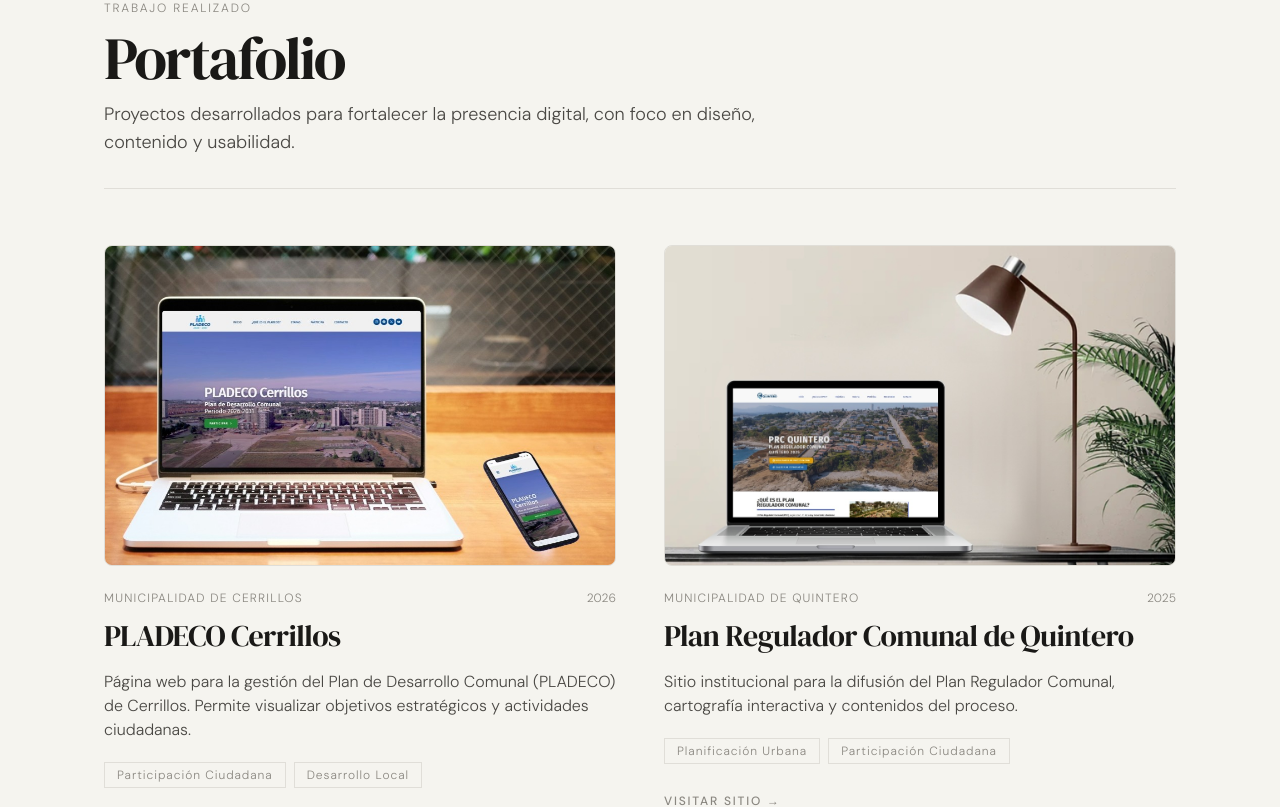
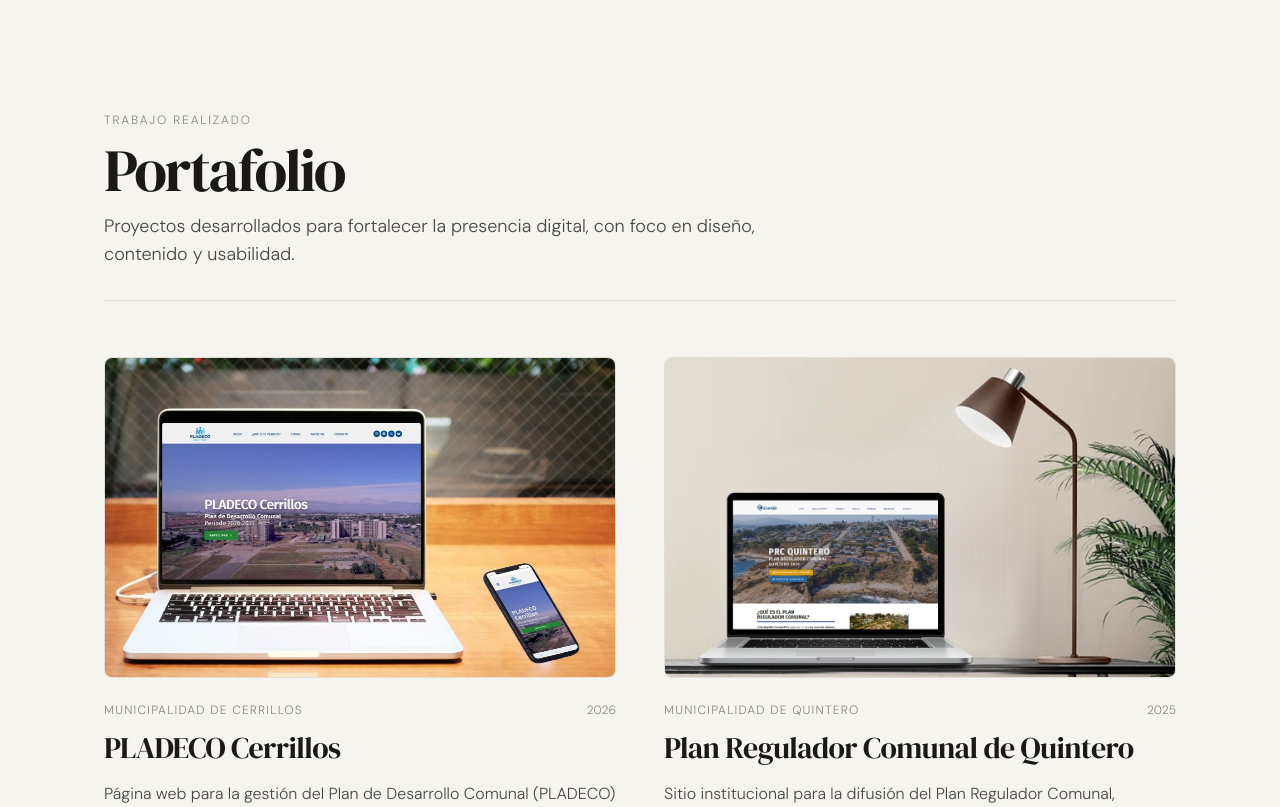
Before and after one commit to AlbertoRodBa/kulp-web, a Next.js app: page /portafolio in a window 1280 px wide. Shown: the top 807 px of the page. Built offline with nearby package versions, Linux system fonts and the light colour scheme.

Commit message:
corregido margen superior

```diff
--- a/app/portafolio/page.tsx
+++ b/app/portafolio/page.tsx
@@ -36,7 +36,7 @@
 
 export default function PortafolioPage() {
   return (
-    <main className="min-h-screen bg-[var(--cream-100)] pt-18 pb-20">
+    <main className="min-h-screen bg-[var(--cream-100)] pt-28 pb-20">
       <section className="max-w-6xl mx-auto px-6 md:px-10">
         {/* Header */}
         <div className="border-b border-[var(--cream-300)] pb-8 mb-14">
```
